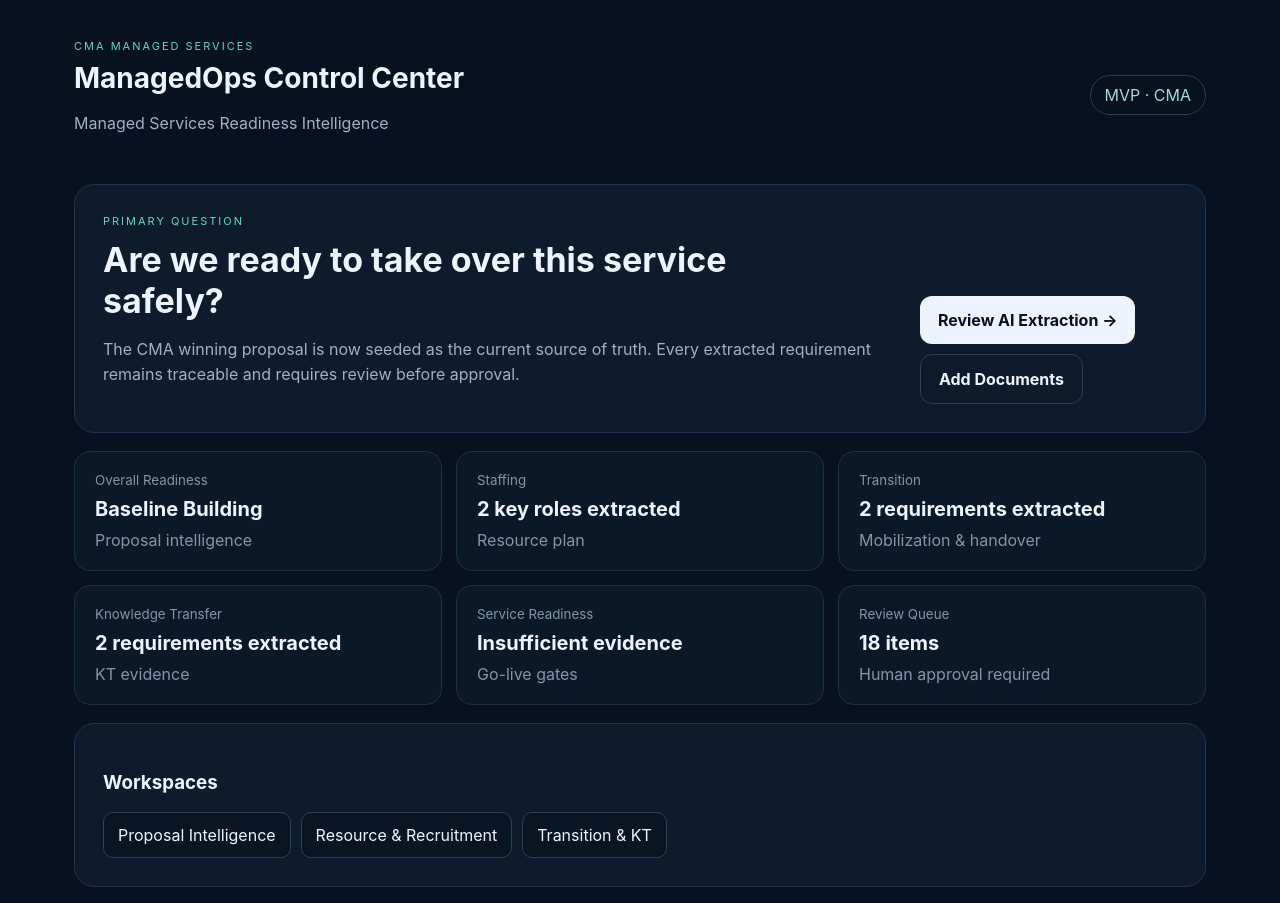
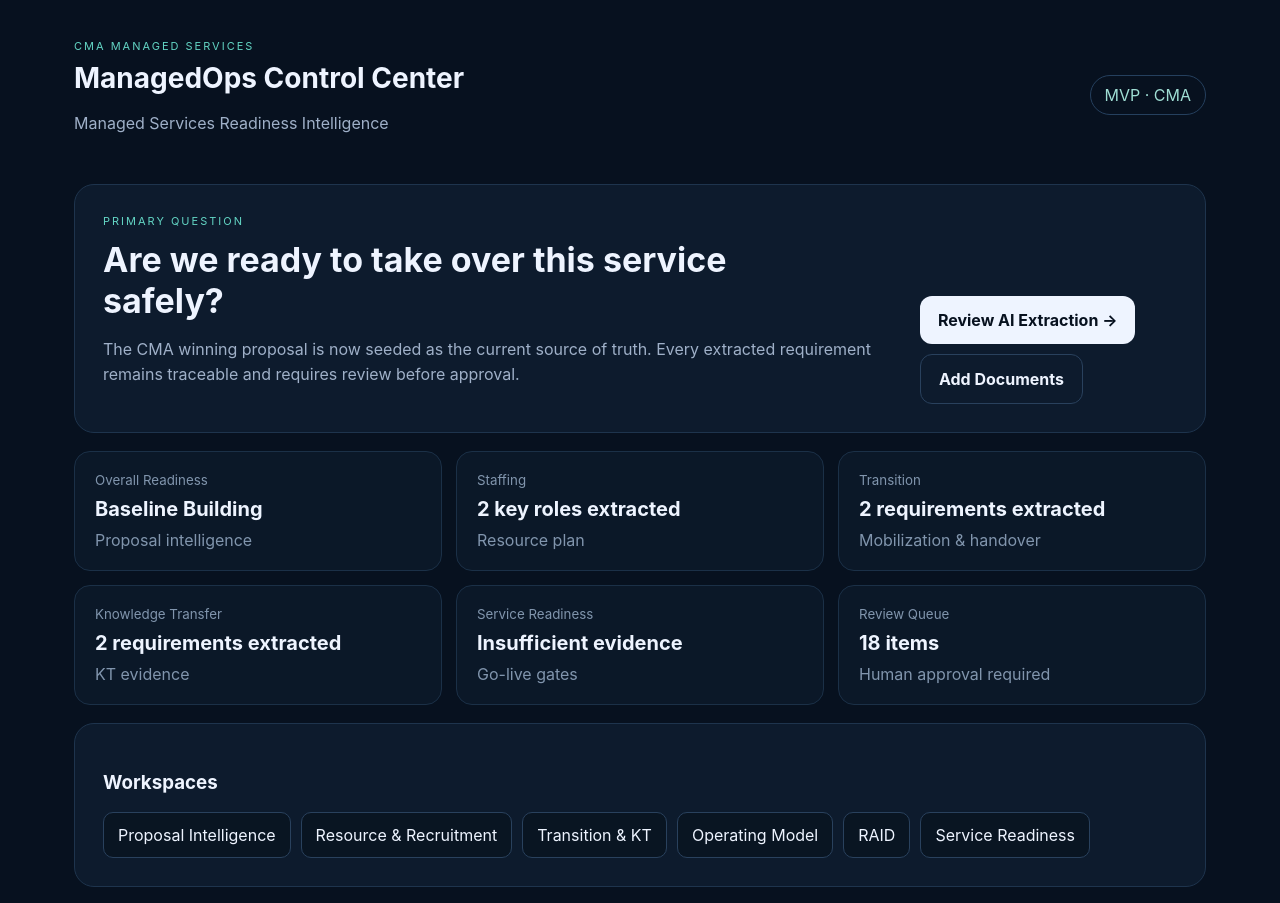
Before and after one commit to mohdassen/managedops, a Next.js app: page / in a window 1280 px wide. Shown: the top 903 px of the page. Built offline with nearby package versions, Linux system fonts and the light colour scheme.

Commit message:
fix: make interactive dashboard a client component

```diff
--- a/app/page.tsx
+++ b/app/page.tsx
@@ -1,3 +1,4 @@
+'use client';
 import { cmaRequirements } from '@/data/cma-baseline';
 
 const cards = [
@@ -13,7 +14,7 @@ export default function Home(){return <main>
   <header><div><p className="eyebrow">CMA MANAGED SERVICES</p><h1>ManagedOps Control Center</h1><p>Managed Services Readiness Intelligence</p></div><span className="badge">MVP · CMA</span></header>
   <section className="hero"><div><p className="eyebrow">PRIMARY QUESTION</p><h2>Are we ready to take over this service safely?</h2><p>The CMA winning proposal is now seeded as the current source of truth. Every extracted requirement remains traceable and requires review before approval.</p></div><div className="actions"><a href="/review">Review AI Extraction →</a><a className="secondary" href="/ingest">Add Documents</a></div></section>
   <section className="grid">{cards.map(([a,b,c])=><article key={a}><small>{a}</small><strong>{b}</strong><span>{c}</span></article>)}</section>
-  <section className="panel"><h3>Workspaces</h3><div className="quick"><a href="/review">Proposal Intelligence</a><a href="/recruitment">Resource & Recruitment</a><a href="/transition">Transition & KT</a></div></section>
+  <section className="panel"><h3>Workspaces</h3><div className="quick"><a href="/review">Proposal Intelligence</a><a href="/recruitment">Resource & Recruitment</a><a href="/transition">Transition & KT</a><a href="/operating-model">Operating Model</a><a href="/raid">RAID</a><a href="/readiness">Service Readiness</a></div></section>
   <section className="panel"><h3>Delivery flow</h3><div className="flow">{modules.map((m,i)=><div key={m}><b>{i+1}</b><span>{m}</span></div>)}</div></section>
   <section className="panel"><h3>Current CMA source</h3><p><b>TP-CMA(1).pdf</b> · Winning Technical Proposal · Proposal commitments are not treated as contractual obligations until a contract is added and reviewed.</p></section>
   <section className="panel"><h3>AI review policy</h3><p>Upload / Connect → AI Extract → Review Changes → Approve → Dashboard. AI never silently converts proposal language into contractual facts. Missing data stays <b>To Be Confirmed</b>.</p></section>
```
